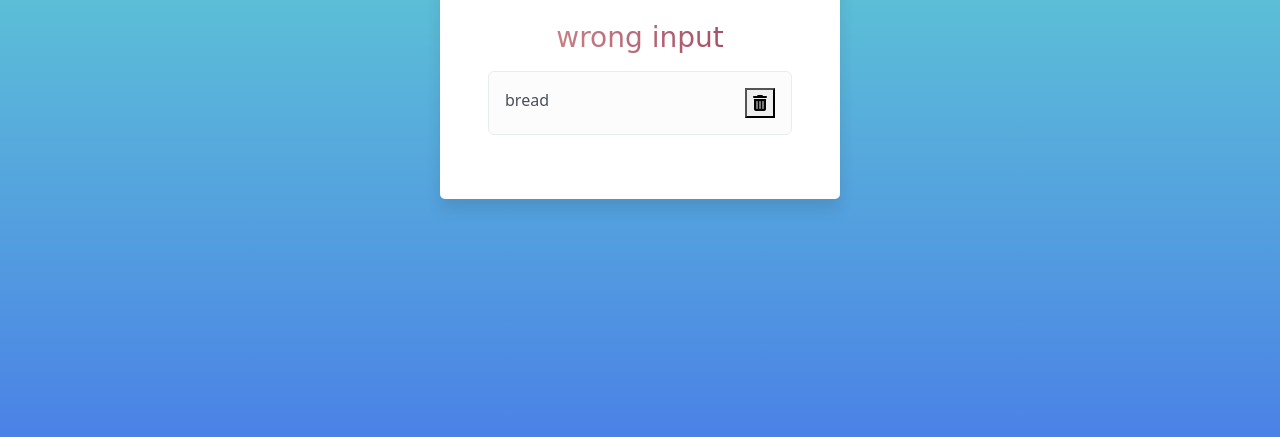
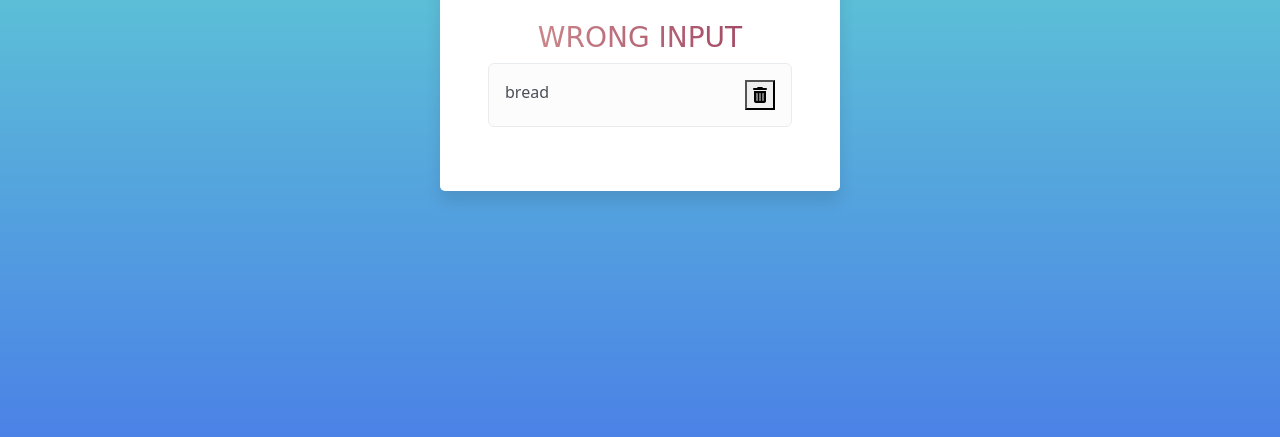
Before and after one commit to AndreaCollura/vue-todolist, a plain HTML site: page index.html in a window 1280 px wide. Both pictures are taken after a click on the button 758 px from the left and 293 px from the top of the page. Shown: the part 315-752 px from the top of the page. Drawn offline with nearby package versions, Linux system fonts and the light colour scheme.

Commit message:
html h3 fix

```diff
--- a/index.html
+++ b/index.html
@@ -21,7 +21,7 @@
                     <input  placeholder="what you need do add?" class="form-control" type="text" name="text" id="" v-model="newListEle" @keyup.enter="addProduct">
                     <button class="btn btn-success" @click="addProduct"><i class="fa-solid fa-cart-plus"></i></button>
                 </div>
-                <h3 class="mb-3" v-if="error">wrong input</h3>
+                <h3 class="text-uppercase" v-if="error">wrong input</h3>
                 <ul class="list-group" v-if="shoppingCart.length > 0 ">
                     <li  class=" d-flex justify-content-between" v-for="(product, index) in shoppingCart " @click="confirmProduct(index)" :class="product.done ? 'alert alert-success': 'alert alert-light'">
                         <span>{{product.text}}</span>
```
